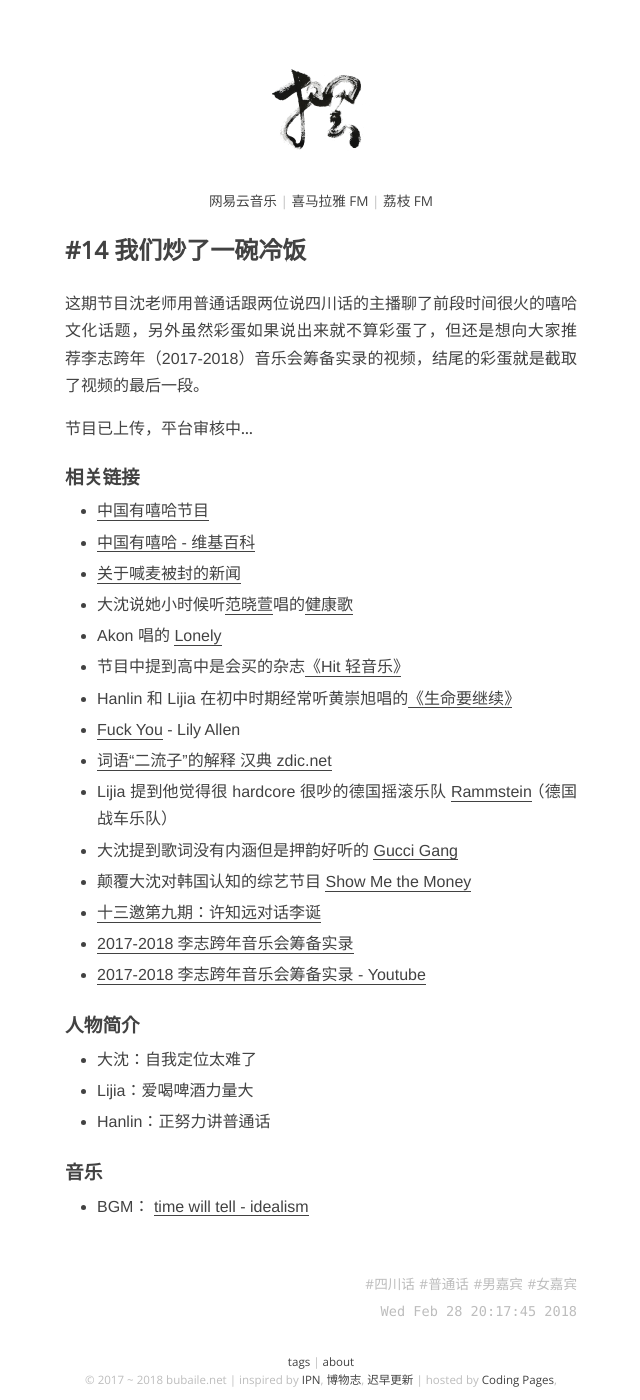
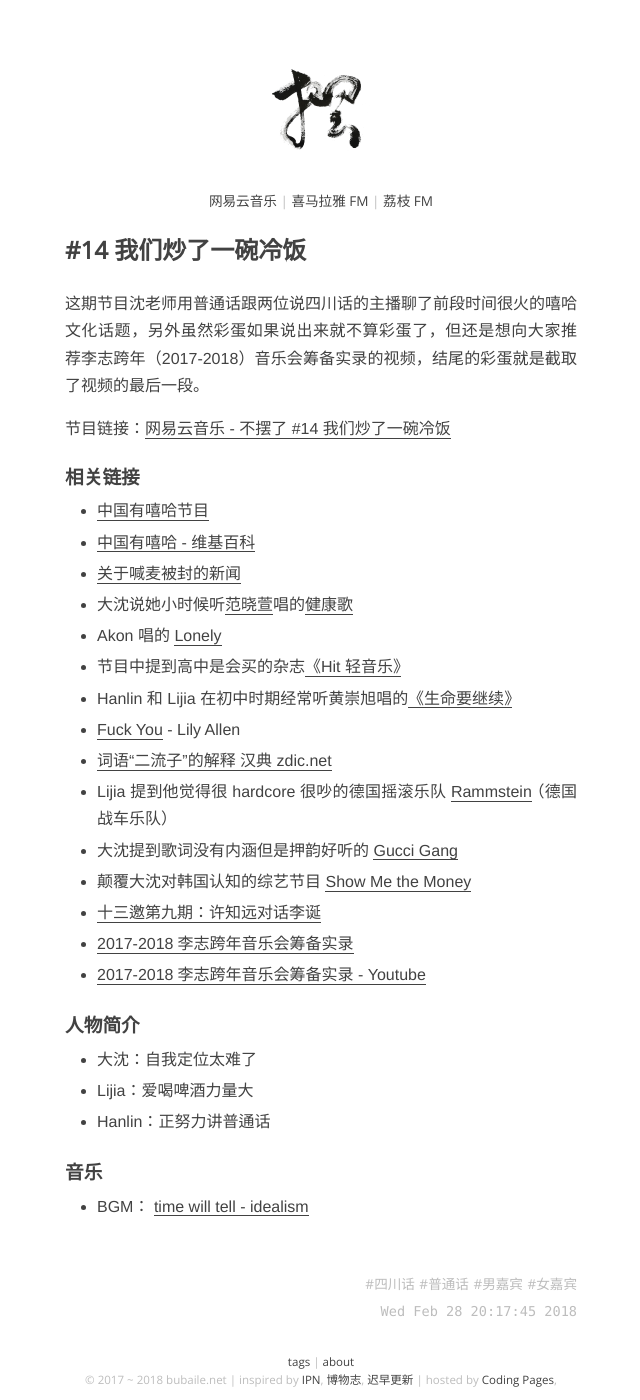
Before and after one commit to onion7878/bubaile.net, a Jekyll site: the page built from _posts/2018-02-28-talk-about-hiphop.md, in a window 1280 px wide. Shown: the whole page, without its empty margins (319-959 px from the left). Built offline with Jekyll 4.4.1, drawn with Linux system fonts in a browser that asks for light colours.

Commit message:
更新节目链接

```diff
--- a/_posts/2018-02-28-talk-about-hiphop.md
+++ b/_posts/2018-02-28-talk-about-hiphop.md
@@ -10,7 +10,7 @@ categories: [podcast]
 
 这期节目沈老师用普通话跟两位说四川话的主播聊了前段时间很火的嘻哈文化话题，另外虽然彩蛋如果说出来就不算彩蛋了，但还是想向大家推荐李志跨年（2017-2018）音乐会筹备实录的视频，结尾的彩蛋就是截取了视频的最后一段。
 
-节目已上传，平台审核中...
+节目链接：[网易云音乐 - 不摆了 #14 我们炒了一碗冷饭](http://music.163.com/#/program?id=1368259821)
 
 ### 相关链接
 
```
